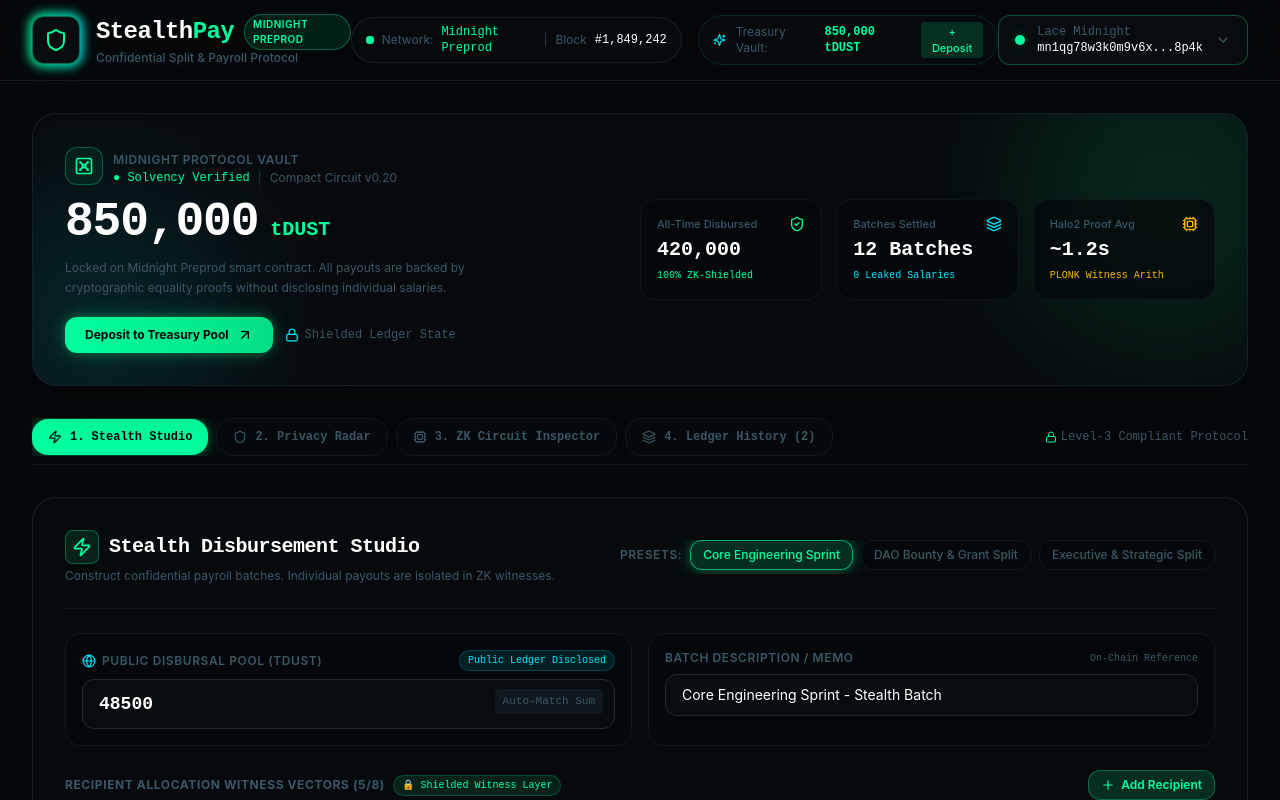
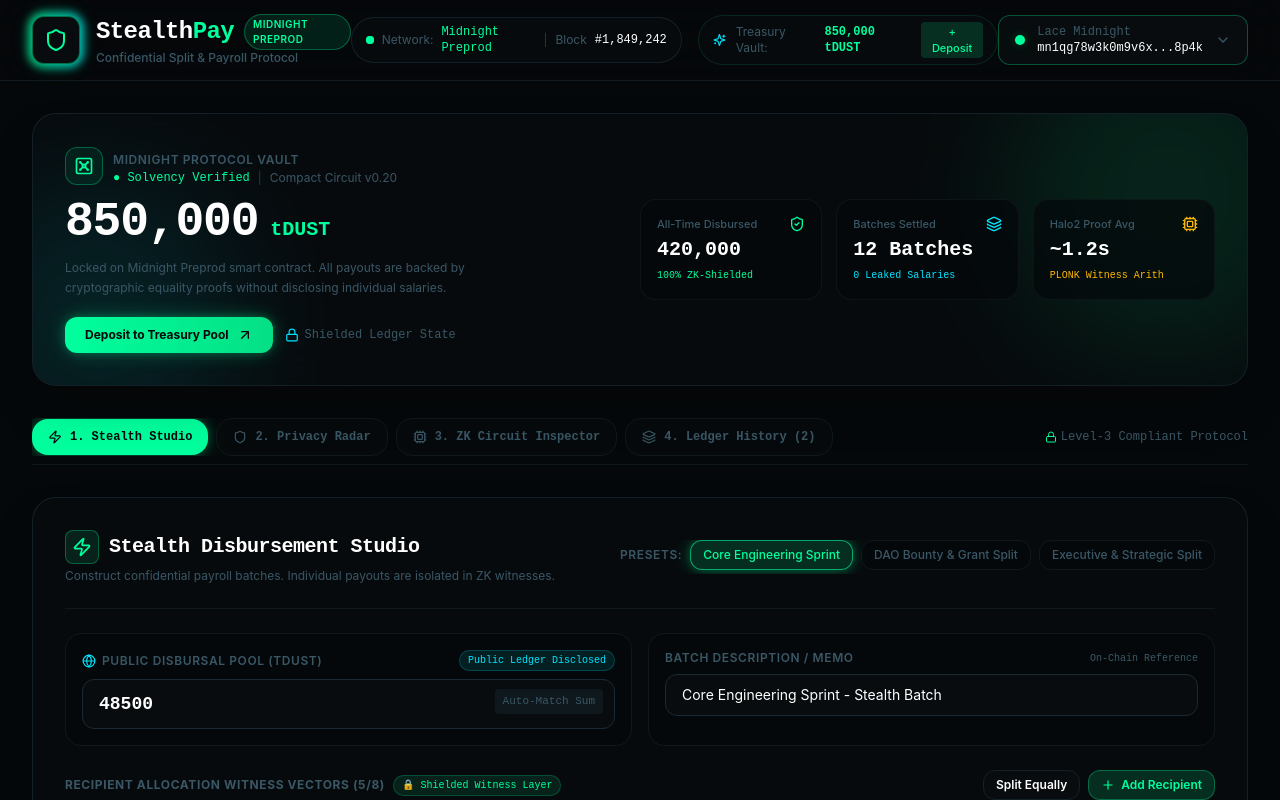
Before and after one commit to prashant45667/Stealthpay, a Next.js app: page / in a window 1280 px wide. Shown: the top 800 px of the page. Built offline with nearby package versions, Linux system fonts and the light colour scheme.

Commit message:
feat(studio): add quick equal split allocator across private allocation vectors

```diff
--- a/src/components/DisbursementStudio.tsx
+++ b/src/components/DisbursementStudio.tsx
@@ -97,6 +97,18 @@ export const DisbursementStudio: React.FC<DisbursementStudioProps> = ({
 
   const handleAutoBalancePool = () => {
     setPoolAmount(calculatedSum);
+  };
+
+  const handleEqualSplit = () => {
+    if (recipients.length === 0 || poolAmount <= 0) return;
+    const baseShare = Math.floor(poolAmount / recipients.length);
+    const remainder = poolAmount % recipients.length;
+    setRecipients((prev) =>
+      prev.map((r, idx) => ({
+        ...r,
+        amount: idx === 0 ? baseShare + remainder : baseShare,
+      }))
+    );
   };
 
   return (
@@ -205,6 +217,15 @@ export const DisbursementStudio: React.FC<DisbursementStudioProps> = ({
             </span>
           </div>
 
+          <div className="flex items-center space-x-2">
+            <button
+              onClick={handleEqualSplit}
+              type="button"
+              className="inline-flex items-center space-x-1.5 px-3 py-1.5 rounded-xl bg-charcoal-900 hover:bg-charcoal-800 text-charcoal-300 hover:text-cyan-neon text-xs font-semibold border border-charcoal-750 transition"
+              title="Split pool amount equally across all recipients"
+            >
+              <span>Split Equally</span>
+            </button>
             <button
               onClick={handleAddRecipient}
               disabled={recipients.length >= 8}
@@ -213,6 +234,7 @@ export const DisbursementStudio: React.FC<DisbursementStudioProps> = ({
               <Plus className="w-3.5 h-3.5" />
               <span>Add Recipient</span>
             </button>
+          </div>
         </div>
 
         {/* Table Content */}
```
Lines whose indentation alone changed are shown as unchanged.
